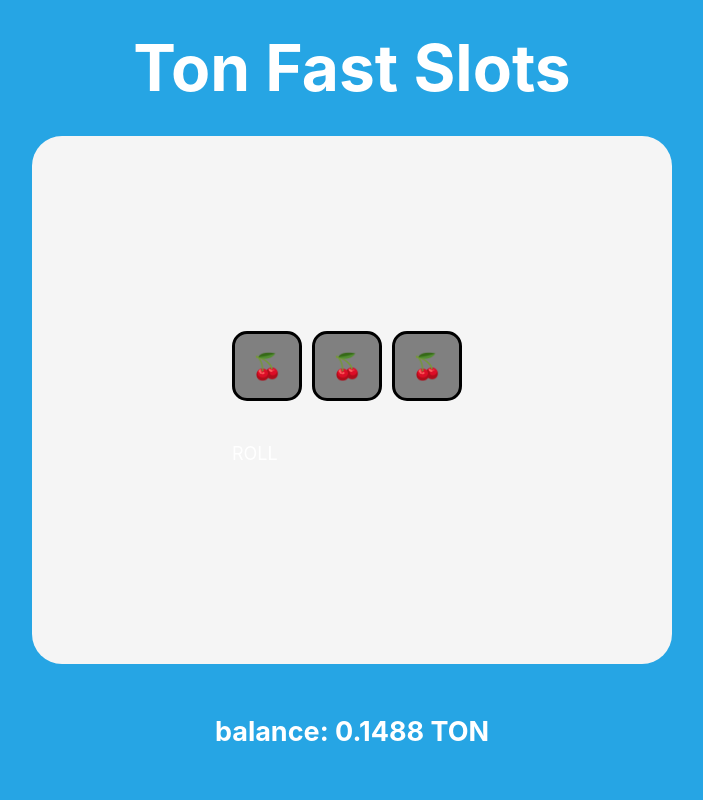
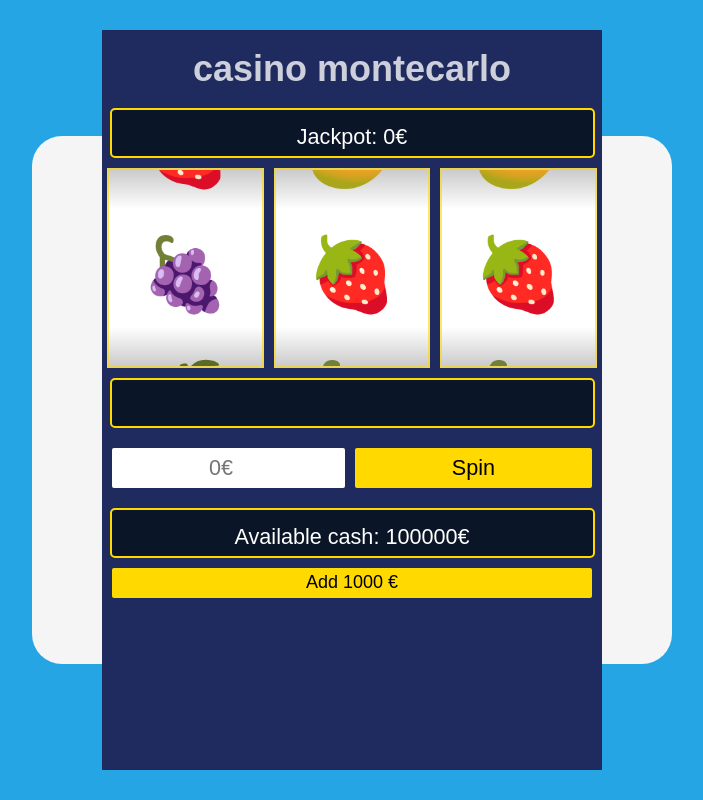
Before and after one commit to unLomTrois/ton-fast-slots, a Next.js app: page / in a window 1280 px wide. Shown: the whole page, without its empty margins (288-991 px from the left). Built offline with nearby package versions, Linux system fonts and the light colour scheme.

Commit message:
add cooler slots

```diff
--- a/components/SlotMachine.jsx
+++ b/components/SlotMachine.jsx
@@ -1,86 +1,347 @@
-import { useRef, useState } from "react";
 
-import styles from "./SlotMachine.module.css"
+import React, { useState, useEffect } from "react";
+
+import styles from "./SlotMachine.module.css";
 
 export const SlotMachine = () => {
-  const [fruit1, setFruit1] = useState("🍒");
-  const [fruit2, setFruit2] = useState("🍒");
-  const [fruit3, setFruit3] = useState("🍒");
-  const [rolling, setRolling] = useState(false);
-  let slotRef = [useRef(null), useRef(null), useRef(null)];
-  const fruits = ["🍒", "🍉", "🍊", "🍓", "🍇", "🥝"];
+  const [spin, setSpin] = useState(false);
+  const [ring1, setRing1] = useState();
+  const [ring2, setRing2] = useState();
+  const [ring3, setRing3] = useState();
+  const [price, setPrice] = useState();
+  const [input, setInput] = useState();
+  const [realBet, setRealBet] = useState();
+  const [jackpot, setJackpot] = useState(0);
+  const [balance, setBalance] = useState(100000);
 
-  // to trigger roolling and maintain state
-  const roll = () => {
-    setRolling(true);
-    setTimeout(() => {
-      setRolling(false);
-    }, 700);
+  useEffect(() => {
+    win();
+  }, [ring3]);
 
-    // looping through all 3 slots to start rolling
-    slotRef.forEach((slot, i) => {
-      // this will trigger rolling effect
-      const selected = triggerSlotRotation(slot.current);
-      if (i + 1 == 1) setFruit1(selected);
-      else if (i + 1 == 2) setFruit2(selected);
-      else setFruit3(selected);
-    });
-  };
+  function row1() {
+    if (!spin) {
+      return (
+        <>
+          <div className={styles.ringEnd}>🍓</div>
+          <div className={styles.ringEnd}>🍇</div>
+          <div className={styles.ringEnd}>🍊</div>
+          <div className={styles.ringEnd}>🥭</div>
+        </>
+      );
+    } else if (spin && ring1 === undefined) {
+      return (
+        <>
+          <div className={styles.ringMoving}>🍓</div>
+          <div className={styles.ringMoving}>🍇</div>
+          <div className={styles.ringMoving}>🍊</div>
+          <div className={styles.ringMoving}>🥭</div>
+        </>
+      );
+    } else if (ring1 >= 1 && ring1 <= 50) {
+      return (
+        <>
+          <div className={styles.ringEnd}>🍓</div>
+          <div className={styles.ringEnd}>🍇</div>
+          <div className={styles.ringEnd}>🍊</div>
+          <div className={styles.ringEnd}>🥭</div>
+        </>
+      );
+    } else if (ring1 > 50 && ring1 <= 75) {
+      return (
+        <>
+          <div className={styles.ringEnd}>🍇</div>
+          <div className={styles.ringEnd}>🍊</div>
+          <div className={styles.ringEnd}>🥭</div>
+          <div className={styles.ringEnd}>🍓</div>
+        </>
+      );
+    } else if (ring1 > 75 && ring1 <= 95) {
+      return (
+        <>
+          <div className={styles.ringEnd}>🍊</div>
+          <div className={styles.ringEnd}>🥭</div>
+          <div className={styles.ringEnd}>🍓</div>
+          <div className={styles.ringEnd}>🍇</div>
+        </>
+      );
+    } else if (ring1 > 95 && ring1 <= 100) {
+      return (
+        <>
+          <div className={styles.ringEnd}>🥭</div>
+          <div className={styles.ringEnd}>🍓</div>
+          <div className={styles.ringEnd}>🍇</div>
+          <div className={styles.ringEnd}>🍊</div>
+        </>
+      );
+    }
+  }
 
-  // this will create a rolling effect and return random selected option
-  const triggerSlotRotation = (ref) => {
-    function setTop(top) {
-      ref.style.top = `${top}px`;
+  function row2() {
+    if (!spin) {
+      return (
+        <>
+          <div className={styles.ringEnd}>🥭</div>
+          <div className={styles.ringEnd}>🍓</div>
+          <div className={styles.ringEnd}>🍇</div>
+          <div className={styles.ringEnd}>🍊</div>
+        </>
+      );
+    } else if (spin && ring2 === undefined) {
+      return (
+        <>
+          <div className={styles.ringMoving}>🍓</div>
+          <div className={styles.ringMoving}>🍇</div>
+          <div className={styles.ringMoving}>🍊</div>
+          <div className={styles.ringMoving}>🥭</div>
+        </>
+      );
+    } else if (ring2 >= 1 && ring2 <= 50) {
+      return (
+        <>
+          <div className={styles.ringEnd}>🍓</div>
+          <div className={styles.ringEnd}>🍇</div>
+          <div className={styles.ringEnd}>🍊</div>
+          <div className={styles.ringEnd}>🥭</div>
+        </>
+      );
+    } else if (ring2 > 50 && ring2 <= 75) {
+      return (
+        <>
+          <div className={styles.ringEnd}>🍇</div>
+          <div className={styles.ringEnd}>🍊</div>
+          <div className={styles.ringEnd}>🥭</div>
+          <div className={styles.ringEnd}>🍓</div>
+        </>
+      );
+    } else if (ring2 > 75 && ring2 <= 95) {
+      return (
+        <>
+          <div className={styles.ringEnd}>🍊</div>
+          <div className={styles.ringEnd}>🥭</div>
+          <div className={styles.ringEnd}>🍓</div>
+          <div className={styles.ringEnd}>🍇</div>
+        </>
+      );
+    } else if (ring2 > 95 && ring2 <= 100) {
+      return (
+        <>
+          <div className={styles.ringEnd}>🥭</div>
+          <div className={styles.ringEnd}>🍓</div>
+          <div className={styles.ringEnd}>🍇</div>
+          <div className={styles.ringEnd}>🍊</div>
+        </>
+      );
     }
-    let options = ref.children;
-    let randomOption = Math.floor(Math.random() * fruits.length);
-    let choosenOption = options[randomOption];
-    setTop(-choosenOption.offsetTop + 2);
-    return fruits[randomOption];
-  };
+  }
+
+  function row3() {
+    if (!spin) {
+      return (
+        <>
+          <div className={styles.ringEnd}>🥭</div>
+          <div className={styles.ringEnd}>🍓</div>
+          <div className={styles.ringEnd}>🍇</div>
+          <div className={styles.ringEnd}>🍊</div>
+        </>
+      );
+    } else if (spin && ring3 === undefined) {
+      return (
+        <>
+          <div className={styles.ringMoving}>🍓</div>
+          <div className={styles.ringMoving}>🍇</div>
+          <div className={styles.ringMoving}>🍊</div>
+          <div className={styles.ringMoving}>🍋</div>
+          <div className={styles.ringMoving}>🍍</div>
+          <div className={styles.ringMoving}>🥭</div>
+        </>
+      );
+    } else if (ring3 >= 1 && ring3 <= 50) {
+      return (
+        <>
+          <div className={styles.ringEnd}>🍓</div>
+          <div className={styles.ringEnd}>🍇</div>
+          <div className={styles.ringEnd}>🍊</div>
+          <div className={styles.ringEnd}>🥭</div>
+        </>
+      );
+    } else if (ring3 > 50 && ring3 <= 75) {
+      return (
+        <>
+          <div className={styles.ringEnd}>🍇</div>
+          <div className={styles.ringEnd}>🍊</div>
+          <div className={styles.ringEnd}>🥭</div>
+          <div className={styles.ringEnd}>🍓</div>
+        </>
+      );
+    } else if (ring3 > 75 && ring3 <= 95) {
+      return (
+        <>
+          <div className={styles.ringEnd}>🍊</div>
+          <div className={styles.ringEnd}>🥭</div>
+          <div className={styles.ringEnd}>🍓</div>
+          <div className={styles.ringEnd}>🍇</div>
+        </>
+      );
+    } else if (ring3 > 95 && ring3 <= 100) {
+      return (
+        <>
+          <div className={styles.ringEnd}>🥭</div>
+          <div className={styles.ringEnd}>🍓</div>
+          <div className={styles.ringEnd}>🍇</div>
+          <div className={styles.ringEnd}>🍊</div>
+        </>
+      );
+    }
+  }
+
+  function rand() {
+    setRing1(Math.floor(Math.random() * (100 - 1) + 1));
+    setTimeout(function () {
+      setRing2(Math.floor(Math.random() * (100 - 1) + 1));
+    }, 1000);
+    setTimeout(function () {
+      setRing3(Math.floor(Math.random() * (100 - 1) + 1));
+    }, 2000);
+  }
+
+  function play() {
+    if (ring3 > 1 || !spin) {
+      if (input <= balance && input >= 1) {
+        setRealBet(input);
+        setSpin(true);
+        setRing1();
+        console.log(ring1);
+        setRing2();
+        setRing3();
+        setBalance(balance - input);
+        setJackpot(jackpot + input / 2);
+        setTimeout(function () {
+          rand();
+        }, 2000);
+      } else {
+        setPrice(10);
+      }
+    }
+  }
+
+  function win() {
+    if (ring1 <= 50 && ring2 <= 50 && ring3 <= 50 && ring1 !== undefined) {
+      setPrice(1);
+      setBalance(balance + balance * 15);
+    } else if (
+      ring1 > 50 &&
+      ring1 <= 75 &&
+      ring2 > 50 &&
+      ring2 <= 75 &&
+      ring3 > 50 &&
+      ring3 <= 75 &&
+      ring1 !== undefined
+    ) {
+      setPrice(2);
+      setBalance(balance + balance * 20);
+    } else if (
+      ring1 > 75 &&
+      ring1 <= 95 &&
+      ring2 > 75 &&
+      ring2 <= 95 &&
+      ring3 > 75 &&
+      ring3 <= 95 &&
+      ring1 !== undefined
+    ) {
+      setPrice(3);
+      setBalance(balance + balance * 25);
+    } else if (
+      ring1 > 95 &&
+      ring1 <= 100 &&
+      ring2 > 95 &&
+      ring2 <= 100 &&
+      ring3 > 95 &&
+      ring3 <= 100 &&
+      ring1 !== undefined
+    ) {
+      setPrice(4);
+      setBalance(balance + jackpot);
+      setJackpot(0);
+    } else {
+      setPrice(0);
+    }
+  }
+
+  function premio() {
+    if (price === 1 && ring3 > 1) {
+      return (
+        <p className={styles.priceInd}>
+          {"🍇 X15 You've won " + realBet * 15 + "€!"}
+        </p>
+      );
+    } else if (price === 2 && ring3 > 1) {
+      return (
+        <p className={styles.priceInd}>
+          {"🍊 X20 You've won " + realBet * 20 + "€!"}
+        </p>
+      );
+    } else if (price === 3 && ring3 > 1) {
+      return (
+        <p className={styles.priceInd}>
+          {"🥭 X25 You've won " + realBet * 25 + "€!"}
+        </p>
+      );
+    } else if (price === 4 && ring3 > 1) {
+      return (
+        <p className={styles.priceInd}>
+          {"🍓 Jackpot! You've won: " + jackpot + "€!"}
+        </p>
+      );
+    } else if (price === 0 && ring3 > 1) {
+      return <p className={styles.priceInd}>😧 ¡So close! But no luck...</p>;
+    } else if (price === 10) {
+      return (
+        <p className={styles.priceInd}>
+          🥶 <span style={{ color: `red` }}>Not enough funds</span>{" "}
+        </p>
+      );
+    }
+  }
+
+  function numChecker(e) {
+    const value = e.target.value;
+    const regex = /^[0-9]+$/;
+    if ((value.match(regex) && parseInt(value) >= 0) || value === "") {
+      setInput(value);
+    }
+  }
 
   return (
-    <div className="SlotMachine">
+    <div className={styles.fullSlot}>
+      <h1 className={styles.casinoName}>casino montecarlo</h1>
+      <h1 className={styles.price}>{"Jackpot: " + jackpot + "€"}</h1>
       <div className={styles.slot}>
-        <section>
-          <div className={styles.container} ref={slotRef[0]}>
-            {fruits.map((fruit, i) => (
-              <div key={i}>
-                <span>{fruit}</span>
-              </div>
-            ))}
-          </div>
-        </section>
+        <div className={styles.row}>{row1()}</div>
+        <div className={styles.row}>{row2()}</div>
+        <div className={styles.row}>{row3()}</div>
       </div>
-      <div className={styles.slot}>
-        <section>
-          <div className={styles.container} ref={slotRef[1]}>
-            {fruits.map((fruit) => (
-              <div>
-                <span>{fruit}</span>
-              </div>
-            ))}
-          </div>
-        </section>
+      <h1 className={styles.price}>{premio()}</h1>
+      <div className={styles.slotFoot}>
+        <input
+          value={input}
+          type="number"
+          onChange={(e) => numChecker(e)}
+          className={styles.betInput}
+          placeholder="0€"
+        ></input>
+        <button className={styles.spinButton} onClick={() => play()}>
+          Spin
+        </button>
       </div>
-      <div className={styles.slot}>
-        <section>
-          <div className={styles.container} ref={slotRef[2]}>
-            {fruits.map((fruit) => (
-              <div>
-                <span>{fruit}</span>
-              </div>
-            ))}
-          </div>
-        </section>
-      </div>
-      <div
-        className={!rolling ? [styles.roll, styles.rolling] : styles.roll}
-        onClick={!rolling && roll}
-        disabled={rolling}
+      <h1 className={styles.price}>
+        {"Available cash: " + Math.round(balance * 100) / 100 + "€"}
+      </h1>
+      <button
+        onClick={() => setBalance(balance + 1000)}
+        className={styles.buyMoreButton}
       >
-        {rolling ? "Rolling..." : "ROLL"}
-      </div>
+        Add 1000 €
+      </button>
     </div>
   );
-}
+};
--- a/components/SlotMachine.module.css
+++ b/components/SlotMachine.module.css
@@ -1,65 +1,185 @@
-.slot {
-  position: relative;
-  display: inline-block;
-  height: 100px;
-  width: 80px;
+.fullSlot {
+  z-index: 100;
+  position: absolute;
+  display: flex;
+  flex-direction: column;
+  width: 100%;
+  max-width: 500px;
+  height: calc(100% - 60px);
+  left: 0;
+  right: 0;
+  margin: auto;
+  align-items: center;
+  background-color: #1f2b5e;
 }
 
-.slot > section {
-  position: absolute;
-  border-radius: 15px !important;
-  border: 3px solid black !important;
-  width: 70px;
-  height: 70px;
-  overflow: hidden;
-  background-color: grey;
-  border-radius: 2px;
-  border: 1px solid lightgrey;
-  color: white;
-  font-family: sans-serif;
+.casinoName {
+  font-family: fino-sans, sans-serif;
+  font-weight: 600;
+  font-style: normal;
   text-align: center;
-  font-size: 25px;
-  line-height: 60px;
-  cursor: default;
+  font-size: 2em;
+  color: rgba(255, 255, 255, 0.781);
+  width: 100%;
+  padding: 10px 0 0 0;
 }
 
-.container {
-  position: absolute;
-  top: 2px;
+.price {
+  font-family: hydrophilia-iced, sans-serif;
+  font-weight: 400;
+  font-style: normal;
+  color: white;
+  background-color: rgb(10, 22, 39);
+  padding: 10px 0 10px 0;
+  margin: 10px 0 10px 0;
+  text-align: center;
+  border: solid 2px #ffd900;
+  width: 97%;
+  height: 50px;
+  overflow: hidden;
+  font-weight: 500;
+  font-size: 1.2em;
+  border-radius: 5px;
+}
+
+.priceInd {
+  margin: 0;
+  animation: premio 0.5s forwards linear;
+}
+
+.renewButton {
+  margin: 20px 0 0 0;
+  padding: 20px;
+  line-height: 0;
+}
+
+@keyframes premio {
+  0% {
+    transform: translateY(100px);
+  }
+  80% {
+    transform: translateY(-5px);
+  }
+  100% {
+    transform: translateY(0);
+  }
+}
+
+.slot {
+  display: flex;
+  flex-direction: row;
   width: 100%;
-  transition: top ease-in-out 0.5s;
+  height: 200px;
+  overflow: hidden;
+}
+
+.slotFoot {
+  display: flex;
+  width: 100%;
+  align-items: center;
+  justify-content: center;
+  padding: 10px;
+}
+
+.betInput {
+  font-family: hydrophilia-iced, sans-serif;
+  font-weight: 400;
+  font-style: normal;
+  text-align: center;
+  background-size: 20px;
+  border: none;
+  border-radius: 2px;
+  font-size: 1.2em;
+  margin: 20px;
+  height: 40px;
+  width: 100%;
+  margin: 0 5px 0 0;
+  flex: 1 1 auto;
   text-align: center;
 }
 
-.roll {
-  width: 215px;
+.spinButton {
   cursor: pointer;
-  background-color: yellow;
-  padding: 10px;
+  font-family: hydrophilia-iced, sans-serif;
+  font-weight: 400;
+  font-style: normal;
   text-align: center;
-  font-size: 20px;
-  border-radius: 20px;
-  border: 3px solid black;
+  font-size: 1.2em;
+  margin: 0 0 0 5px;
+  flex: 1 1 auto;
+  width: 100%;
+  height: 40px;
+  background-color: #ffd900;
+  border: none;
+  border-radius: 2px;
 }
 
-.rolling {
-  animation: blinkingText 1.2s infinite;
+.buyMoreButton {
+  cursor: pointer;
+  font-family: hydrophilia-iced, sans-serif;
+  font-weight: 400;
+  font-style: normal;
+  text-align: center;
+  font-size: 1em;
+  width: calc(100% - 20px);
+  height: 30px;
+  margin-bottom: 10px;
+  background-color: #ffd900;
+  border: none;
+  border-radius: 2px;
 }
 
-@keyframes blinkingText {
+.row {
+  flex: 1 0 auto;
+  margin: 0 5px 0 5px;
+  overflow: hidden;
+  border: solid 2px #ffd9009c;
+  background: linear-gradient(
+    0deg,
+    rgb(204, 203, 203) 0%,
+    rgb(255, 255, 255) 20%,
+    rgb(255, 255, 255) 50%,
+    rgb(255, 255, 255) 80%,
+    rgb(204, 203, 203) 100%
+  );
+}
+
+.ringMoving {
+  height: 200px;
+  line-height: 200px;
+  text-align: center;
+  font-size: 4em;
+  animation: goaround 0.2s linear infinite;
+}
+
+.ringEnd {
+  height: 125px;
+  line-height: 125px;
+  text-align: center;
+  font-size: 4em;
+  animation: stop 0.5s ease-out forwards;
+}
+
+@keyframes goaround {
   0% {
-    color: #000;
-  }
-  49% {
-    color: #000;
-  }
-  60% {
-    color: transparent;
-  }
-  99% {
-    color: transparent;
+    transform: translateY(0);
   }
   100% {
-    color: #000;
+    transform: translateY(-1000px);
   }
 }
+
+@keyframes stop {
+  0% {
+    transform: translateY(0);
+  }
+  50% {
+    transform: translateY(-90px);
+  }
+  75% {
+    transform: translateY(-80px);
+  }
+  100% {
+    transform: translateY(-85px);
+  }
+}
```
